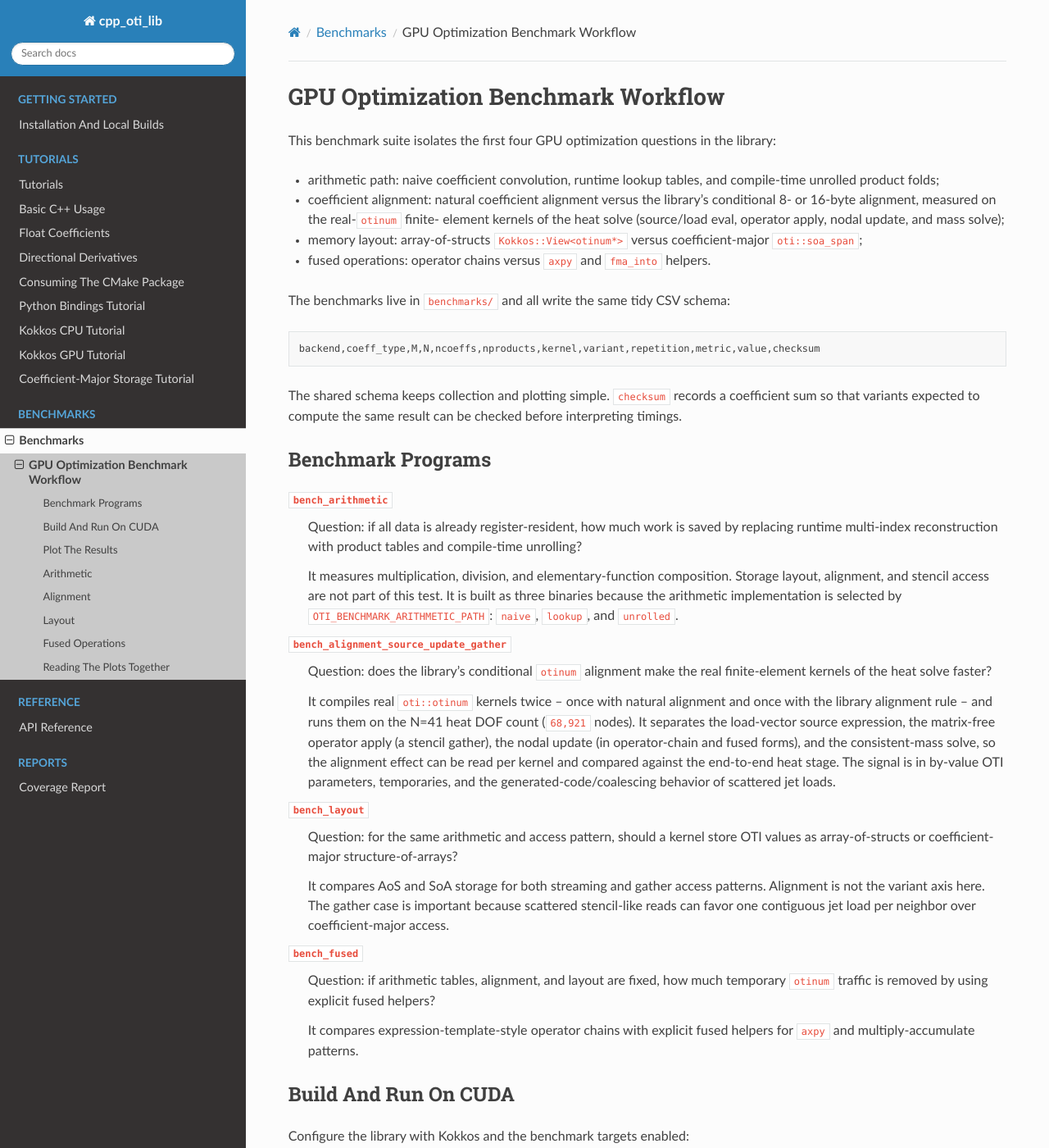
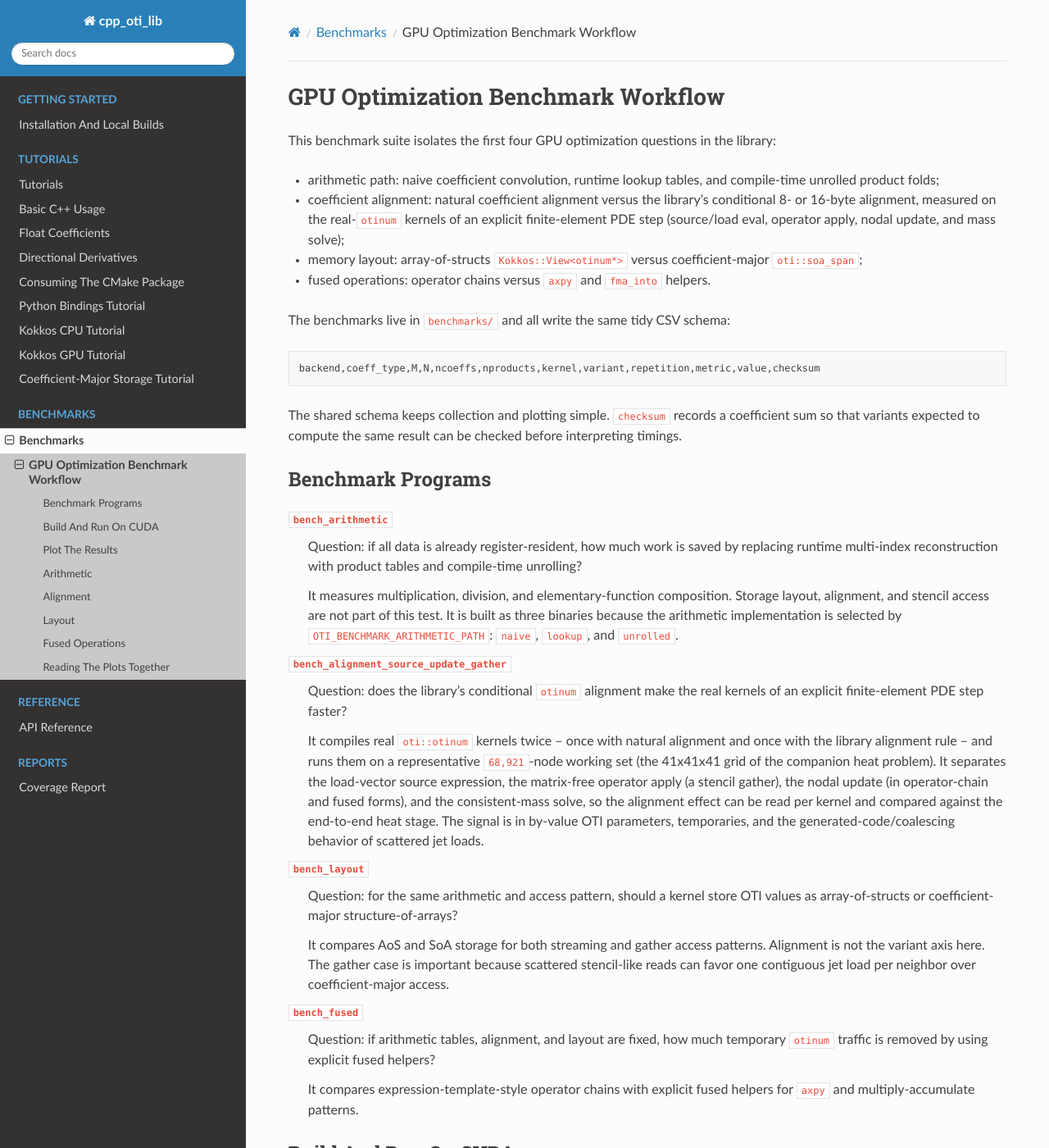
Before and after one commit to Samm-Py/cpp_oti_lib, a Sphinx documentation site: the page built from docs/benchmarks/gpu_optimization_workflow.rst, in a window 1280 px wide and 1400 px high. Shown: the whole window at 82% size. Built offline with Sphinx 7.4.7 and the Read the Docs theme 3.1.0, drawn with Linux system fonts in a browser that asks for light colours; some of the changed text lies outside the part shown.

Commit message:
Generalize alignment framing to a PDE step; show the parallel_for
Reframe the alignment section away from "the heat solve" toward "an
explicit finite-element PDE step" -- the kernels (source/load eval,
operator apply, nodal update, mass solve) are generic, and the heat
problem is just the companion that fixes the 68,921-node working set and
provides the end-to-end cross-check (those specific references kept).

Also wrap each example kernel in its actual Kokkos::parallel_for /
KOKKOS_LAMBDA over the nodes, so the docs show exactly what each kernel
launch looks like rather than only the per-node body.

Co-Authored-By: Claude Opus 4.8 <noreply@anthropic.com>

```diff
--- a/docs/benchmarks/gpu_optimization_workflow.rst
+++ b/docs/benchmarks/gpu_optimization_workflow.rst
@@ -7,9 +7,9 @@ library:
 * arithmetic path: naive coefficient convolution, runtime lookup tables, and
   compile-time unrolled product folds;
 * coefficient alignment: natural coefficient alignment versus the library's
-  conditional 8- or 16-byte alignment, measured on the real-``otinum`` finite-
-  element kernels of the heat solve (source/load eval, operator apply, nodal
-  update, and mass solve);
+  conditional 8- or 16-byte alignment, measured on the real-``otinum`` kernels
+  of an explicit finite-element PDE step (source/load eval, operator apply,
+  nodal update, and mass solve);
 * memory layout: array-of-structs ``Kokkos::View<otinum*>`` versus
   coefficient-major ``oti::soa_span``;
 * fused operations: operator chains versus ``axpy`` and ``fma_into`` helpers.
@@ -40,16 +40,17 @@ Benchmark Programs
 
 ``bench_alignment_source_update_gather``
    Question: does the library's conditional ``otinum`` alignment make the real
-   finite-element kernels of the heat solve faster?
+   kernels of an explicit finite-element PDE step faster?
 
    It compiles real ``oti::otinum`` kernels twice -- once with natural alignment
-   and once with the library alignment rule -- and runs them on the N=41 heat
-   DOF count (``68,921`` nodes). It separates the load-vector source expression,
-   the matrix-free operator apply (a stencil gather), the nodal update (in
-   operator-chain and fused forms), and the consistent-mass solve, so the
-   alignment effect can be read per kernel and compared against the end-to-end
-   heat stage. The signal is in by-value OTI parameters, temporaries, and the
-   generated-code/coalescing behavior of scattered jet loads.
+   and once with the library alignment rule -- and runs them on a representative
+   ``68,921``-node working set (the 41x41x41 grid of the companion heat
+   problem). It separates the load-vector source expression, the matrix-free
+   operator apply (a stencil gather), the nodal update (in operator-chain and
+   fused forms), and the consistent-mass solve, so the alignment effect can be
+   read per kernel and compared against the end-to-end heat stage. The signal is
+   in by-value OTI parameters, temporaries, and the generated-code/coalescing
+   behavior of scattered jet loads.
 
 ``bench_layout``
    Question: for the same arithmetic and access pattern, should a kernel store
@@ -353,20 +354,22 @@ Alignment
 ---------
 
 The alignment question is best asked in applied form: does the library's
-conditional ``otinum`` alignment make a real finite-element solve faster?
+conditional ``otinum`` alignment make a real PDE solve faster?
 ``bench_alignment_source_update_gather`` answers it directly. Instead of a
-synthetic memory stream, it runs the kernels that actually dominate the heat
-solve, on the same working set as the ``N=41`` heat problem (a ``41x41x41`` grid
-is ``68,921`` nodes), using the real ``oti::otinum`` type so that by-value
-parameters and temporaries exercise the generated CUDA register pressure. The
-metric is ``ns_per_node``, so lower is better.
+synthetic memory stream, it runs the kernels that dominate an explicit
+finite-element PDE step, on a representative working set of ``68,921`` nodes
+(the ``41x41x41`` grid of the companion heat problem), using the real
+``oti::otinum`` type so that by-value parameters and temporaries exercise the
+generated CUDA register pressure. The metric is ``ns_per_node``, so lower is
+better.
 
-The benchmarked operations are the natural FE kernels of an explicit time step
-in which every nodal value carries an OTI jet. Each is a Kokkos
-``parallel_for`` over the ``68,921`` nodes; ``i`` is the node index, ``T`` is
-``oti::otinum<M, N, Coeff>``, the fields ``u``, ``f``, ``Ku`` are
-``Kokkos::View<T*>``, and ``mass`` is the scalar lumped mass ``Kokkos::View<Coeff*>``.
-The exact per-node body of each kernel is:
+The benchmarked operations are the natural FE kernels of an explicit PDE time
+step in which every nodal value carries an OTI jet. Each kernel is a Kokkos
+``parallel_for`` over the nodes, shown below as a ``KOKKOS_LAMBDA`` (the
+benchmark itself uses equivalent functors). Throughout, ``i`` is the node
+index, ``T`` is ``oti::otinum<M, N, Coeff>``, the fields ``u``, ``f``, ``Ku``
+are ``Kokkos::View<T*>``, and ``mass`` is the scalar lumped mass
+``Kokkos::View<Coeff*>``.
 
 ``source_expression``
    Load-vector / source-term evaluation: a pointwise closed-form source with OTI
@@ -400,13 +407,17 @@ The exact per-node body of each kernel is:
    .. code-block:: cpp
 
       // operator_chain_update: plain expression, builds otinum temporaries
-      u_new(i) = u(i) + T(dt) * (Real(1) / mass(i)) * (f(i) - alpha * Ku(i));
+      Kokkos::parallel_for("update", n_nodes, KOKKOS_LAMBDA(int i) {
+          u_new(i) = u(i) + T(dt) * (Real(1) / mass(i)) * (f(i) - alpha * Ku(i));
+      });
 
       // fused_update: same math through the in-place fused helpers
-      T acc = f(i);
-      oti::fma_into(acc, neg_alpha, Ku(i));            // acc += (-alpha) * Ku(i)
-      Real scale = dt * (Real(1) / mass(i));
-      u_new(i) = oti::scale_add(u(i), scale, acc);     // u + scale * acc
+      Kokkos::parallel_for("update_fused", n_nodes, KOKKOS_LAMBDA(int i) {
+          T acc = f(i);
+          oti::fma_into(acc, neg_alpha, Ku(i));        // acc += (-alpha) * Ku(i)
+          Real scale = dt * (Real(1) / mass(i));
+          u_new(i) = oti::scale_add(u(i), scale, acc); // u + scale * acc
+      });
 
 ``mass_solve``
    Consistent-mass solve ``u_new = M^-1 f`` where the nodal mass ``m`` is itself
@@ -594,8 +607,8 @@ runtime table walk where the algebra is large enough for that overhead to
 matter.
 
 The alignment plot is read kernel by kernel, not as one number.
-``bench_alignment_source_update_gather`` runs the real FE kernels of the heat
-solve, so the takeaway is that the conditional alignment rule pays off where the
+``bench_alignment_source_update_gather`` runs the real FE kernels of an explicit
+PDE step, so the takeaway is that the conditional alignment rule pays off where the
 kernel issues scattered jet loads -- the matrix-free operator apply -- and the
 benefit grows with coefficient count, while the pointwise source, update, and
 mass-solve kernels stay near neutral on the promoted shapes. That is why the
```
Also changed, not shown: other parts of docs/benchmarks/gpu_optimization_workflow.rst (+15 -9 lines), benchmarks/README.md.
